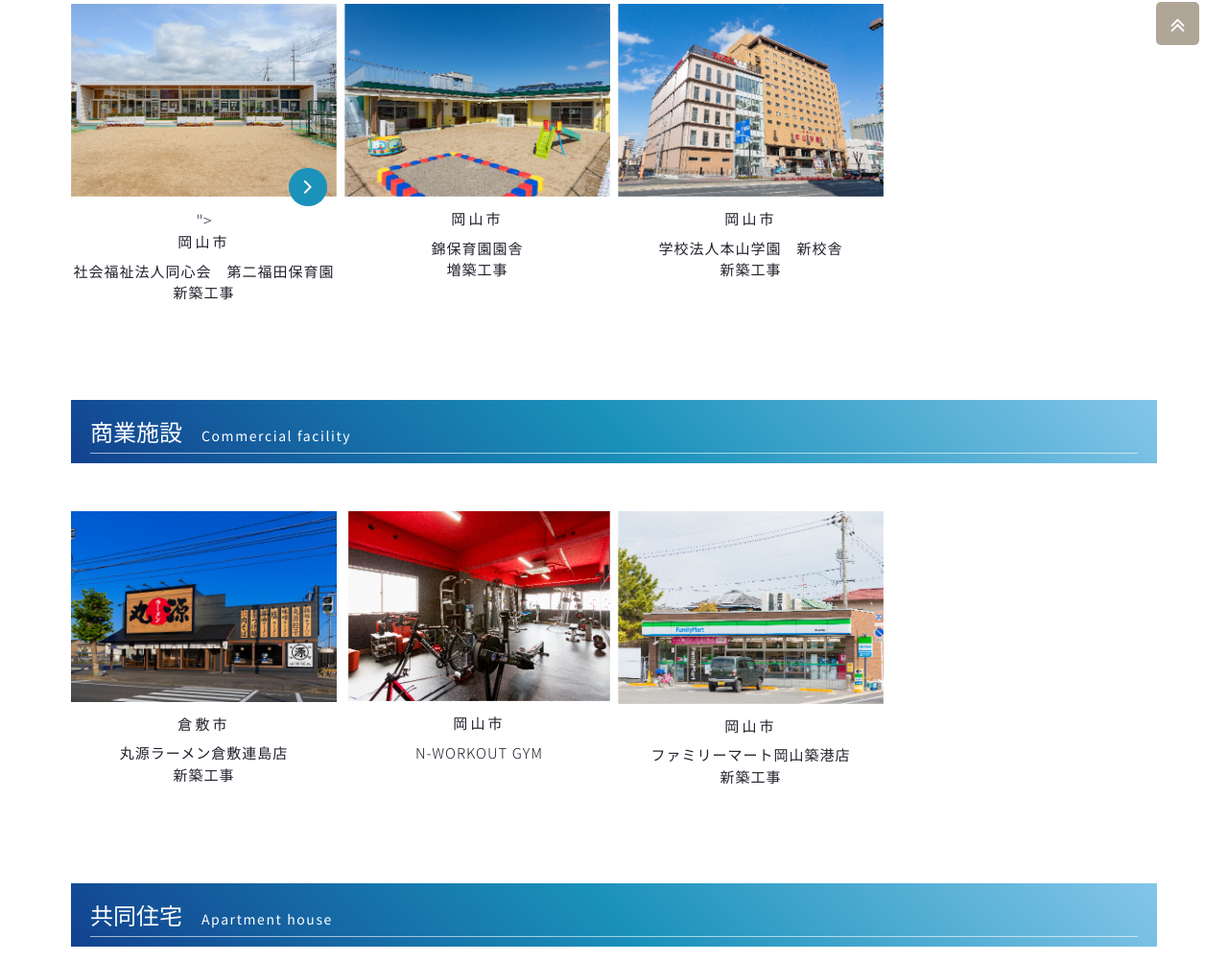
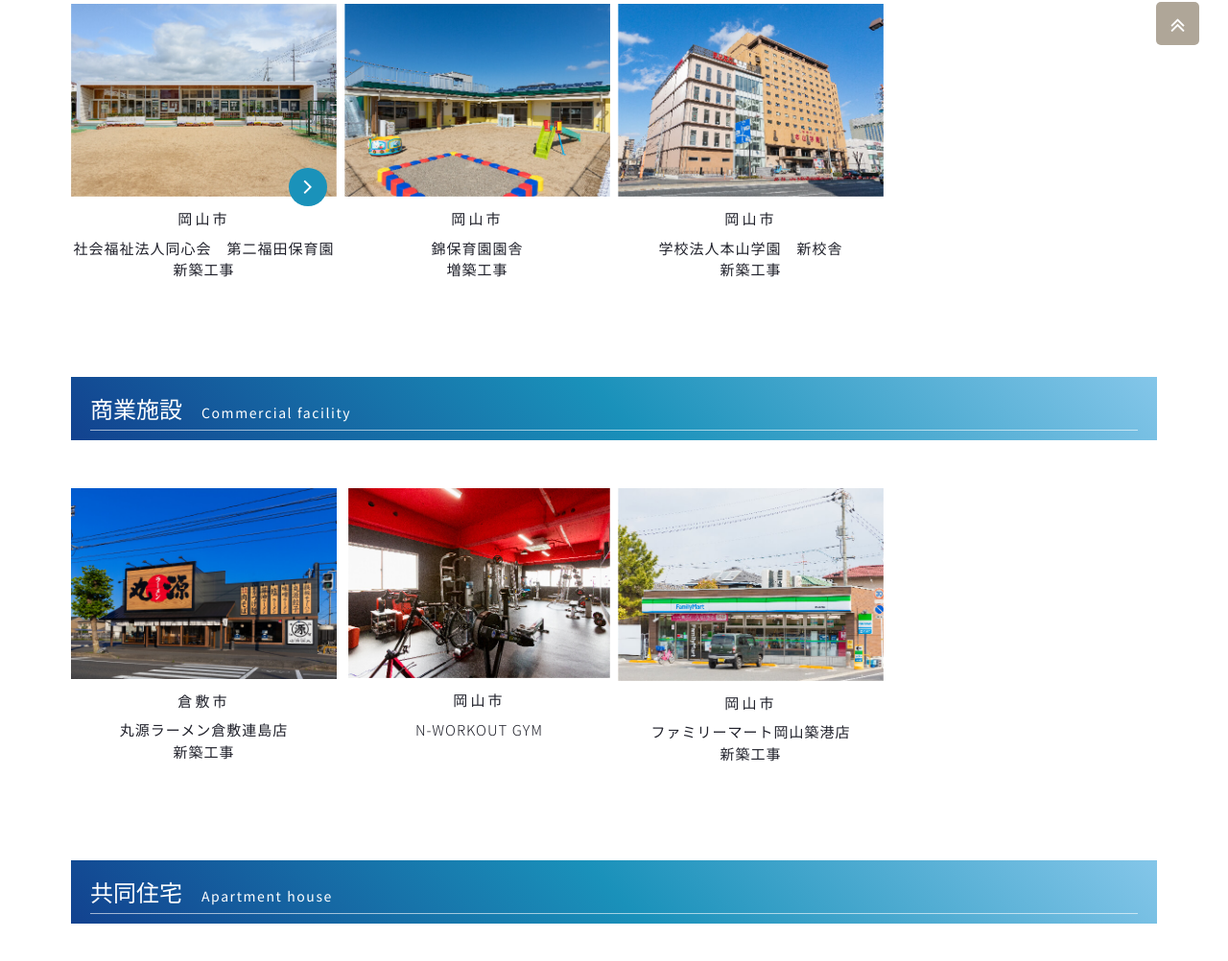
Before and after one commit to Lucifer4200/ooharaghumi, a plain HTML site: page example.html in a window 1280 px wide. Shown: the part 873-1875 px from the top of the page at 96% size. Drawn offline with Linux system fonts and the light colour scheme.

Commit message:
review updatess

```diff
--- a/example.html
+++ b/example.html
@@ -168,7 +168,7 @@
                                     <button type="button"><i class="fa fa-angle-right"></i></button>
                                 </div>
                             </div>
-                            <div class="item-text">">
+                            <div class="item-text">
                                 <h6>岡山市</h6>
                                 <p>社会福祉法人同心会　第二福田保育園 <br> 新築工事</p>
                             </div>
```
